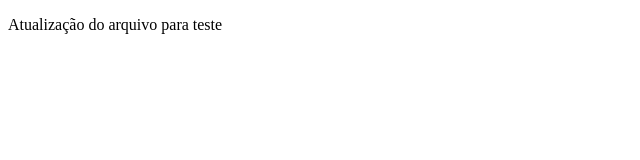
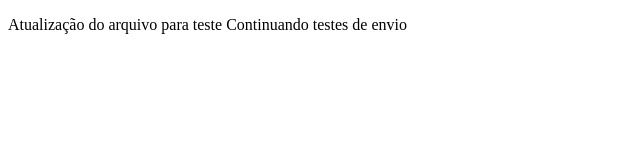
Before and after one commit to antoniomelo1/testegithub, a plain HTML site: page index.html in a window 1280 px wide. Shown: the whole page, without its empty margins (0-640 px from the left). Drawn offline with Linux system fonts and the light colour scheme.

Commit message:
Enviando testes de envio

```diff
--- a/index.html
+++ b/index.html
@@ -11,6 +11,7 @@
     <div>
         <p>
             Atualização do arquivo para teste
+            Continuando testes de envio
         </p>
     </div>
 
```
